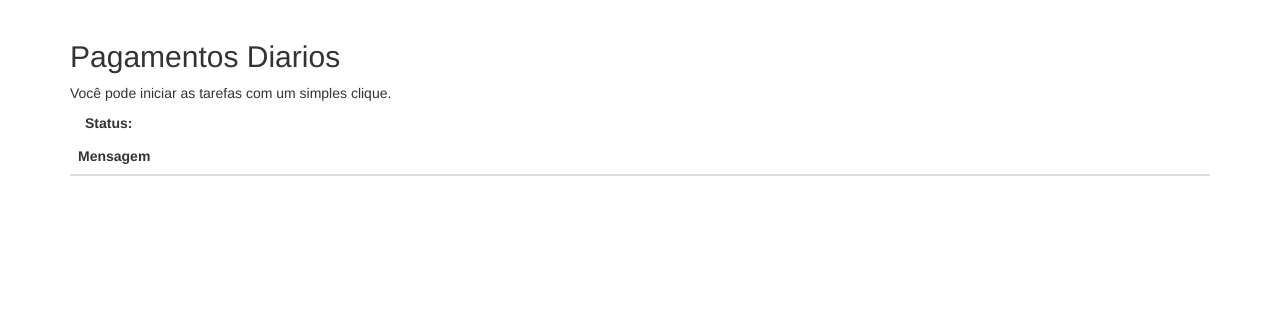
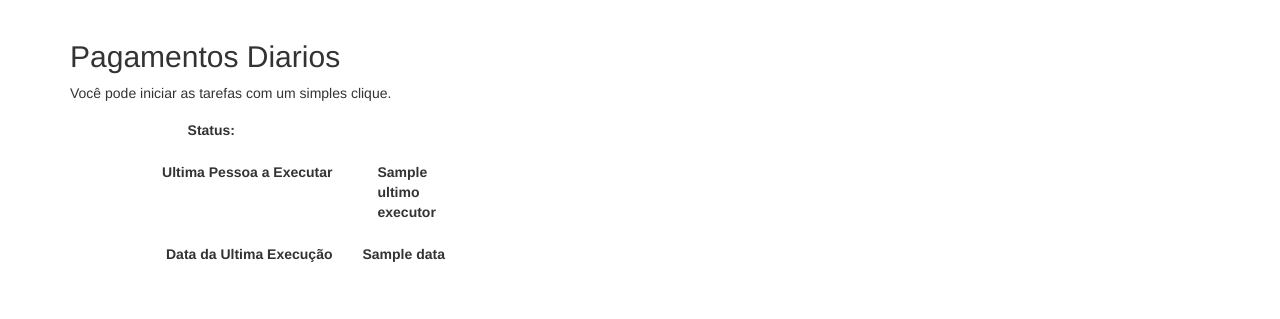
Before and after one commit to RenanMGX/Central_RPA, a Django app: template Central_RPA/tasks/templates/pagamento_diario.html in a window 1280 px wide. Shown: the part 52-371 px from the top of the page. Run offline with Django 5.2, Linux system fonts and the light colour scheme; the template is opened without the code that fills it: most values are stand-ins (such as "Sample title", 1, 10 or a date in 2020); data that the repository does not hold is empty; some libraries are stand-ins or nearby versions.

Commit message:
adicionando registro do executor

```diff
--- a/Central_RPA/Central_RPA/settings.py
+++ b/Central_RPA/Central_RPA/settings.py
@@ -23,7 +23,7 @@
 SECRET_KEY = 'django-insecure-0ft&l*i49)o*4n7lpoyfxts%$tkxya)91%#ocg3jm+3c)+y34p'
 
 # SECURITY WARNING: don't run with debug turned on in production!
-DEBUG = False
+DEBUG = True
 
 ALLOWED_HOSTS = ['192.168.1.218','127.0.0.1', 'Patrimar-RPA', 'localhost']
 
--- a/Central_RPA/tasks/forms.py
+++ b/Central_RPA/tasks/forms.py
@@ -5,3 +5,8 @@
     class Meta:
         model = models.Tarefas
         fields = ['tarefa', 'permission', 'can_stop', 'infor']
+
+class RegistroExecForm(ModelForm):
+    class Meta:
+        model = models.RegistroExec
+        fields = ['id_usuario', 'nome_tarefa', 'data_exec']
--- a/Central_RPA/tasks/models.py
+++ b/Central_RPA/tasks/models.py
@@ -18,3 +18,8 @@
 
     def __str__(self) -> str:
         return f"{self.tarefa} : {self.permission}"
+
+class RegistroExec(models.Model):
+    id_usuario = models.IntegerField()
+    nome_tarefa = models.TextField()
+    data_exec = models.DateTimeField()
--- a/Central_RPA/tasks/templates/pagamento_diario.html
+++ b/Central_RPA/tasks/templates/pagamento_diario.html
@@ -10,9 +10,9 @@
 <div class="container">
   <h2>Pagamentos Diarios</h2>
   <p>Você pode iniciar as tarefas com um simples clique.</p>
-
   <div id="formulario_start" style="display: None;">
     <form action="{% url "pagamentos_diarios_iniciar" %}" method="POST" class="form-horizontal" onsubmit="return confirmarEnvio()">
+
       {% csrf_token %}
       <input type='hidden' name='path' id='path' value='{{django_argv_path}}'>
       <input type='hidden' name='path_informativo' id='path_informativo' value='{{informativo_pgmt_diario_path}}'>
@@ -73,12 +73,34 @@
     </form>
   </div>
 
-  <div id="formulario_start">
+
+  <div class="form-horizontal" >
+
+    <div id="formulario_start" class="form-group">
     <label class="control-label col-sm-2">Status: </label>
     <div class="col-sm-2">
       <label class="control-label col-sm-2" id="status"></label>
     </div>
   </div>
+
+  <div class="form-group">
+    <label class="control-label col-sm-3">Ultima Pessoa a Executar</label>
+    <div class="col-sm-3">
+      <label class="control-label col-sm-3">{{ultimo_executor.nome}}</label>
+    </div>
+  </div>
+
+  <div class="form-group">
+    <label class="control-label col-sm-3">Data da Ultima Execução</label>
+    <div class="col-sm-3">
+      <label class="control-label col-sm-15">{{ultimo_executor.data}}</label>
+    </div>
+  </div>
+
+  </div>
+
+
+  <br>
 
   <br>
   <table class="table">
```
Also changed, not shown: Central_RPA/tasks/Entities/registrar_exec.py (added, +10 -0 lines), Central_RPA/tasks/views.py (+16 -6 lines), Central_RPA/tasks/migrations/0006_registroexec.py (added).
